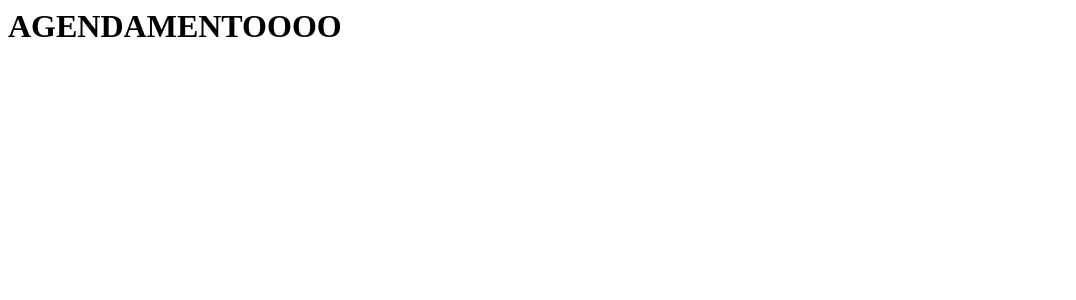
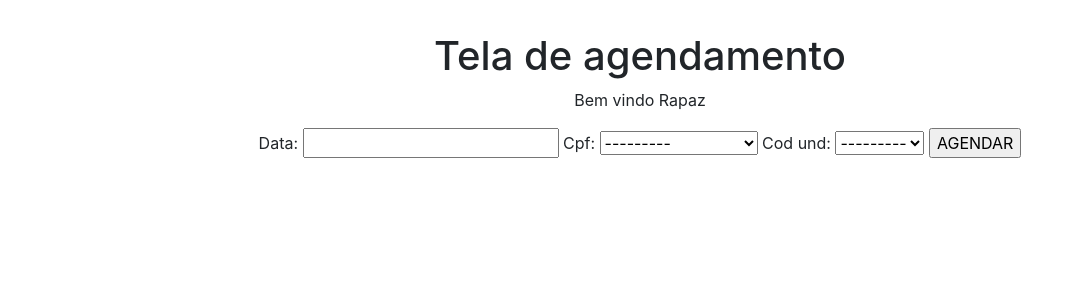
Before and after one commit to abnermuxah/projeto, a Django app: page /agendamento/ in a window 1280 px wide. Shown: the top 300 px of the page, without its empty margins (0-1076 px from the left). Run offline with Django 4.2, Linux system fonts and the light colour scheme; data comes from the database, SQL or seed files in the repository; data that the repository does not hold is empty; some libraries are stand-ins or nearby versions.

Commit message:
configurar tela de agendamento

```diff
--- a/agende/forms.py
+++ b/agende/forms.py
@@ -1,7 +1,7 @@
 from dataclasses import fields
 from django import forms
-#from django.contrib.auth.models import User
-from .models import usuario
+# from django.contrib.auth.models import User
+from .models import usuario, agendamento
 
 # criar um form atrelado a um model
 
@@ -16,3 +16,9 @@ class Login(forms.ModelForm):
     class Meta:
         model = usuario
         fields = ['cpf', 'senha']
+
+
+class Agendamento(forms.ModelForm):
+    class Meta:
+        model = agendamento
+        fields = '__all__'
--- a/agende/models.py
+++ b/agende/models.py
@@ -6,7 +6,7 @@ from django.http import HttpResponse
 
 class usuario(models.Model):
     nome = models.CharField(max_length=65, default=None)
-    cpf = models.IntegerField(primary_key=True, default=None)
+    cpf = models.CharField(max_length=11, primary_key=True, default=None)
     data_nasc = models.DateField()
     senha = models.CharField(max_length=12, default=None)
     senha2 = models.CharField(max_length=12, default=None)
@@ -26,7 +26,6 @@ class unidade (models.Model):
 
 class agendamento(models.Model):
     data = models.DateTimeField()
-    cod_agend = models.IntegerField(primary_key=True, default=None)
     cpf = models.ForeignKey(usuario, on_delete=models.CASCADE)
     cod_und = models.ForeignKey(unidade, on_delete=models.CASCADE)
 
--- a/agende/templates/agendamento.html
+++ b/agende/templates/agendamento.html
@@ -1 +1,17 @@
-<h1>AGENDAMENTOOOO</h1>
+<link
+  href="//maxcdn.bootstrapcdn.com/bootstrap/4.0.0/css/bootstrap.min.css"
+  rel="stylesheet"
+  id="bootstrap-css"
+/>
+<script src="//maxcdn.bootstrapcdn.com/bootstrap/4.0.0/js/bootstrap.min.js"></script>
+<script src="//cdnjs.cloudflare.com/ajax/libs/jquery/3.2.1/jquery.min.js"></script>
+<!------ Include the above in your HEAD tag ---------->
+
+<div class="text-center text-lg-start mt-4 pt-2">
+  <h1>Tela de agendamento</h1>
+  <p>Bem vindo Rapaz</p>
+  <form action="" method="post">
+    {% csrf_token %} {{ agendamento }}
+    <input type="submit" value="AGENDAR" />
+  </form>
+</div>
--- a/agende/views.py
+++ b/agende/views.py
@@ -1,11 +1,12 @@
 from cmath import log
+from urllib.request import Request
 from django.template import RequestContext
 from django.core.exceptions import ValidationError
 from django.http import HttpRequest, HttpResponse, HttpResponseRedirect
-from django.shortcuts import render
+from django.shortcuts import redirect, render
 from agende.forms import RegisterForm, Login
 from agende.models import usuario
-from .forms import RegisterForm
+from .forms import Agendamento, RegisterForm
 from django.contrib.auth import authenticate
 import datetime
 # Create your views here.
@@ -20,9 +21,11 @@ def home(request):
         i = 0
         while (i < len(login_valid)):
             if str(cpf_rec) == str(login_valid[i][0]) and str(senha_rec) == str(login_valid[i][1]) and len(cpf_rec) == 11:
-                return render(request, 'agendamento.html')
+                # return render(request, 'agendamento.html')
+                return redirect('/agendamento')
             i = i + 1
         return HttpResponse("CPF Inválido ou Senha Incorreta, tente novamente")
+
     else:
         login = Login()
 
@@ -41,7 +44,6 @@ def cadastro(request):
         if len(form.data['cpf']) == 11 and idade >= 18 and form.data['senha'] == form.data['senha2']:
             form.save()
             return HttpResponse('Cadastro efetuado com sucesso!')
-
         else:
             # return HttpResponse('Cadastro efetuado com sucesso!')
             # return HttpResponse(form.data['cpf'])
@@ -53,4 +55,9 @@ def cadastro(request):
 
 
 def agendamento(request):
-    return render(request, 'agendamento.html')
+    agendamento = Agendamento(request.POST)
+    if request.method == 'POST':
+        HttpResponse("Buc")
+    else:
+        agendamento = Agendamento()
+    return render(request, 'agendamento.html', {'agendamento': agendamento})
```
Also changed, not shown: db.sqlite3.
